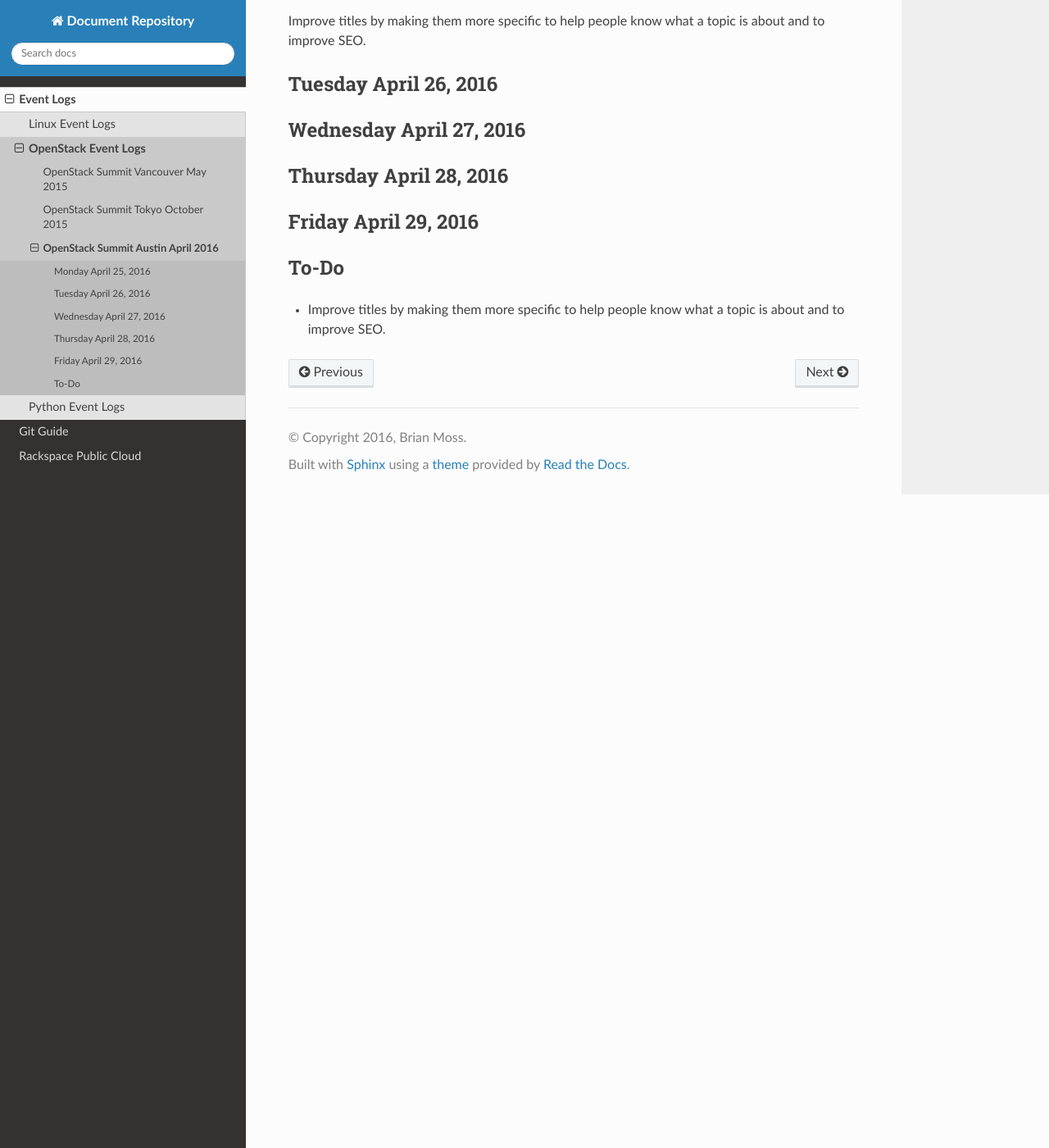
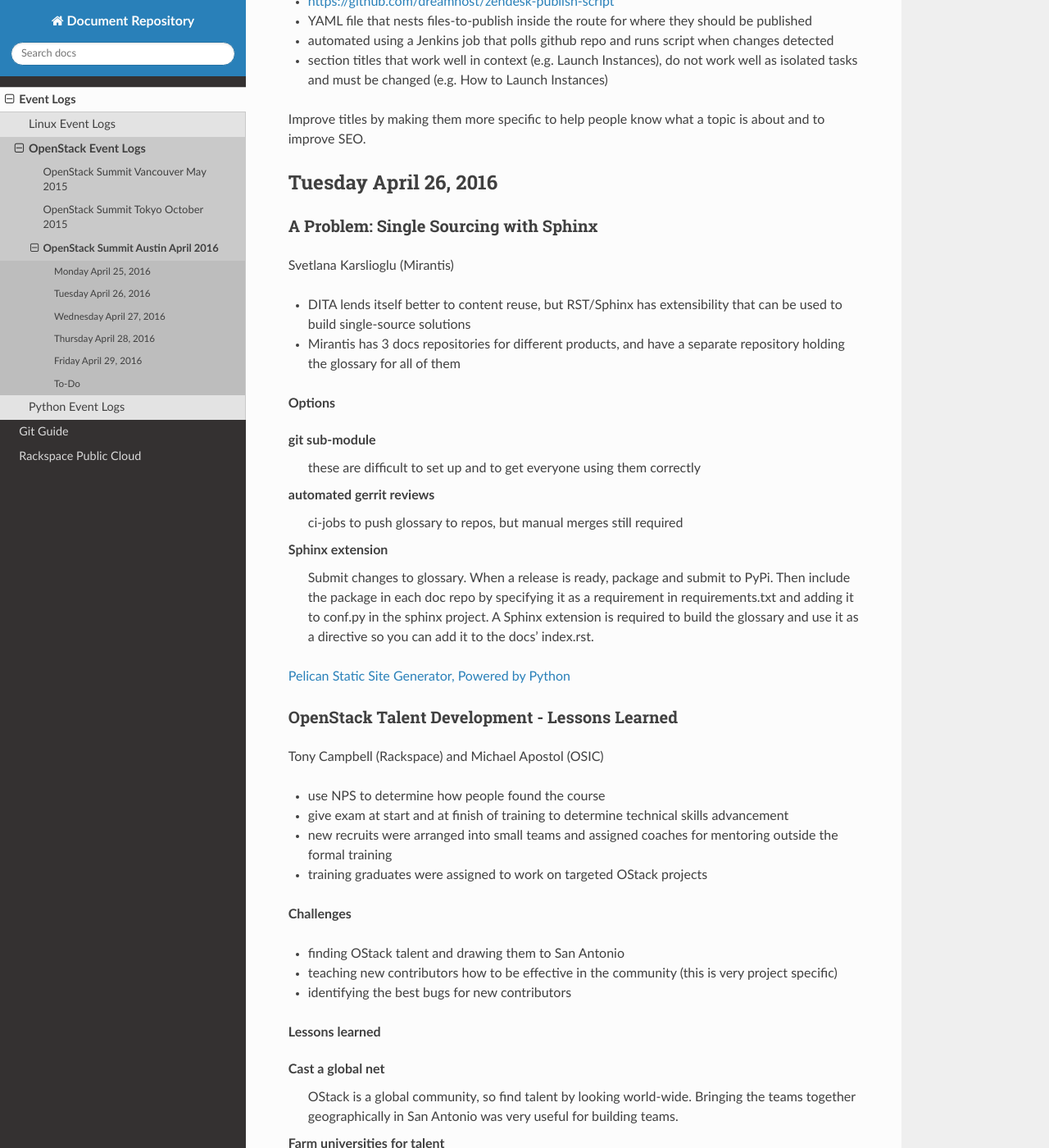
Before and after one commit to tgeles/docs, a Sphinx documentation site: the page built from docs/events/OS_summit_Apr_2016.rst, in a window 1280 px wide and 1400 px high, scrolled down 2225 px. Shown: the whole window at 82% size. Built offline with Sphinx 7.4.7 and the Read the Docs theme 2.0.0, drawn with Linux system fonts in a browser that asks for light colours; some of the changed text lies outside the part shown.

Commit message:
day 2 update

```diff
--- a/docs/events/OS_summit_Apr_2016.rst
+++ b/docs/events/OS_summit_Apr_2016.rst
@@ -46,7 +46,7 @@ Big Tent: One Year Later
 ------------------------
 Monty Taylor and Thierry Carrez
 
-The Good:
+**The Good**
 
 - we are no longer stuck when trying to get projects from nascent to a part of
   OpenStack. Requirements for inclusion were too high before Big Tent.
@@ -59,7 +59,7 @@ The Good:
 - forced us to document the OpenStack way
 - adding more projects helped the TC to focus on selected projects
 
-The Bad:
+**The Bad**
 
 - single-vendor. TC no longer requires projects to involve multiple vendors
 - confusion. The plethora of projects can be confusing for people new to the
@@ -70,7 +70,7 @@ The Bad:
 - cleaning up the tent is difficult and will take time. Some projects that were
   accepted into the tent need to be removed when they are no longer maintained.
 
-Next challenges:
+**Next challenges**
 
 - improving the end-user experience with the Big Tent
 - rethinking the Design Summit to include Bit Tent
@@ -82,14 +82,15 @@ Stefano Maffulli and Caleb Boylan (DreamHost)
 - How to instruct customers with constraints (small team)
 - have to be smart: re-use, automate, collaborate
 
-Ideal scenario
+**Ideal scenario**
+
 #. pull from upstream
 #. build docs locally
 #. publish html to helpdesk
 #. go contribute straight upstream
 #. receive patches
 
-Publishing
+**Publishing**
 
 - tox -> Sphinx -> Zendesk REST API
 - https://github.com/dreamhost/zendesk-publish-script
@@ -108,6 +109,98 @@ is about and to improve SEO.
 Tuesday April 26, 2016
 ~~~~~~~~~~~~~~~~~~~~~~
 
+A Problem: Single Sourcing with Sphinx
+--------------------------------------
+Svetlana Karslioglu (Mirantis)
+
+- DITA lends itself better to content reuse, but RST/Sphinx has extensibility
+  that can be used to build single-source solutions
+- Mirantis has 3 docs repositories for different products, and have a separate
+  repository holding the glossary for all of them
+
+**Options**
+
+git sub-module
+   these are difficult to set up and to get everyone using them correctly
+
+automated gerrit reviews
+   ci-jobs to push glossary to repos, but manual merges still required
+
+Sphinx extension
+   Submit changes to glossary. When a release is ready, package and submit to
+   PyPi. Then include the package in each doc repo by specifying it as a
+   requirement in requirements.txt and adding it to conf.py in the sphinx
+   project. A Sphinx extension is required to build the glossary and use it
+   as a directive so you can add it to the docs' index.rst.
+
+`Pelican Static Site Generator, Powered by Python
+<http://blog.getpelican.com/>`_
+
+OpenStack Talent Development - Lessons Learned
+----------------------------------------------
+Tony Campbell (Rackspace) and Michael Apostol (OSIC)
+
+- use NPS to determine how people found the course
+- give exam at start and at finish of training to determine technical skills
+  advancement
+- new recruits were arranged into small teams and assigned coaches for
+  mentoring outside the formal training
+- training graduates were assigned to work on targeted OStack projects
+
+**Challenges**
+
+- finding OStack talent and drawing them to San Antonio
+- teaching new contributors how to be effective in the community (this is
+  very project specific)
+- identifying the best bugs for new contributors
+
+**Lessons learned**
+
+Cast a global net
+   OStack is a global community, so find talent by looking world-wide.
+   Bringing the teams together geographically in San Antonio was very useful
+   for building teams.
+
+Farm universities for talent
+   Partner with universities to develop talent. Collaborate on cloud curriculum
+   with an emphasis on OStack. Offer paid internships and job opportunities.
+
+Solar System model
+   Leverage OStack experts (PTLs, Cores) and surround them with new developers
+   so they can learn the ecosystem and become influencers
+
+Develop a learning culture
+   Learn to embrace rookies and training as a strategic leverage point.
+   Schedule regular rhythm of training and development, offering a funnel
+   to deeper training. Continually asesess training effectiveness.
+
+The Way of the Stacker
+   OStack community has a culture of its own. To be a success you must embrace
+   and work within that culture. Many new devs also need some introduction
+   to open source development generally.
+
+**What's Next**
+
+- talent replication, where former graduates help teach new cohorts
+- new "learn/do" model
+- project deep dives
+- classes on supporting tech (Linux, Python, etc.)
+
+Cross Project workshops: Brainstorm format for design summit split event
+------------------------------------------------------------------------
+http://ttx.re/splitting-out-design-summit.html
+http://lists.openstack.org/pipermail/openstack-dev/2016-February/087161.html
+
+Most people are agreed that a change would be beneficial, but there are many
+factors to consider:
+
+- planning phases
+- release candidates
+- PTL elections
+- cost
+- location
+- mid-cycles vs summits
+
 
 Wednesday April 27, 2016
 ~~~~~~~~~~~~~~~~~~~~~~~~
@@ -125,3 +218,5 @@ To-Do
 ~~~~~
 - Improve titles by making them more specific to help people know what a topic
   is about and to improve SEO.
+- check out `Pelican Static Site Generator, Powered by Python
+  <http://blog.getpelican.com/>`_
```
Also changed, not shown: other parts of docs/events/OS_summit_Apr_2016.rst (+1 -1 lines).
